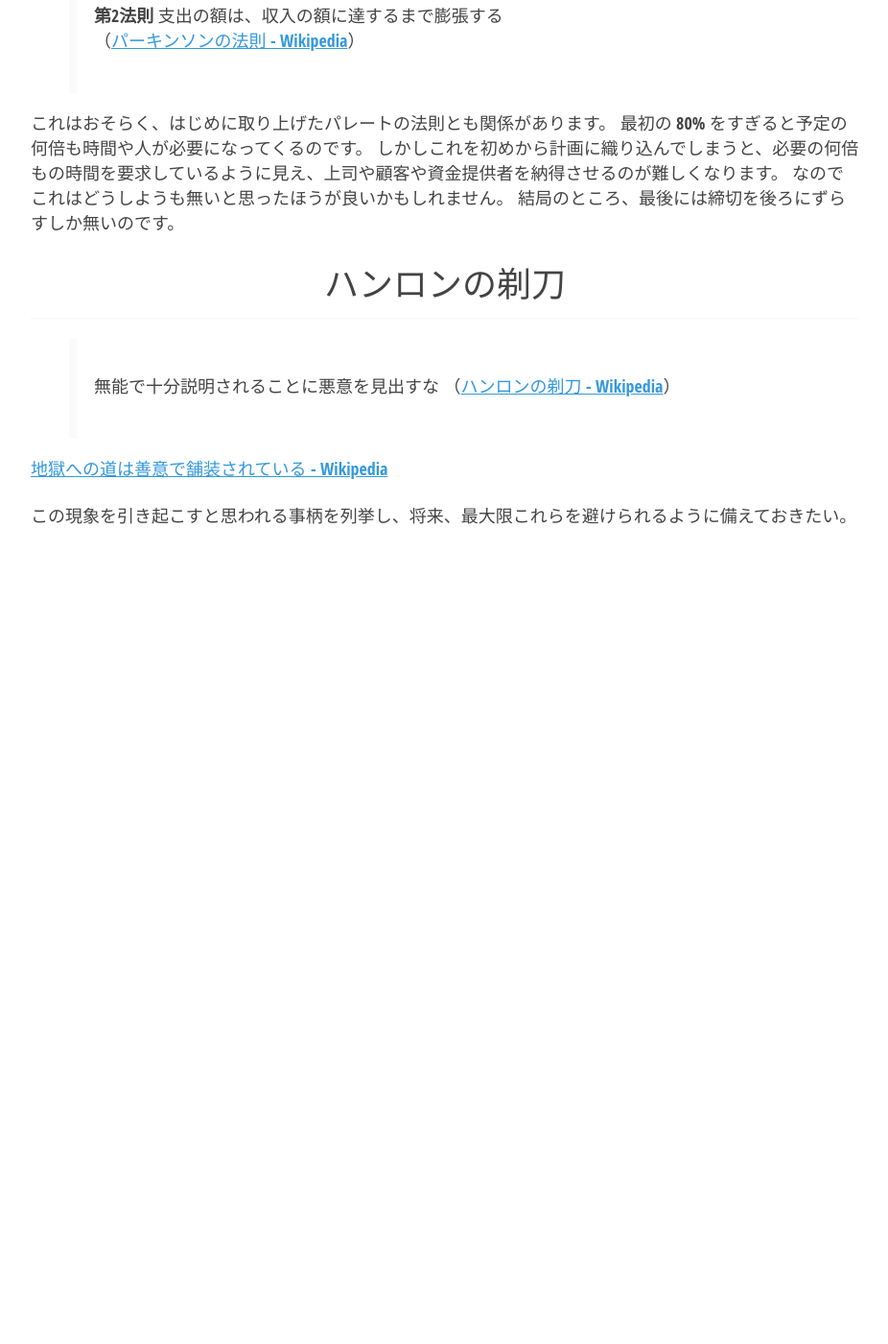
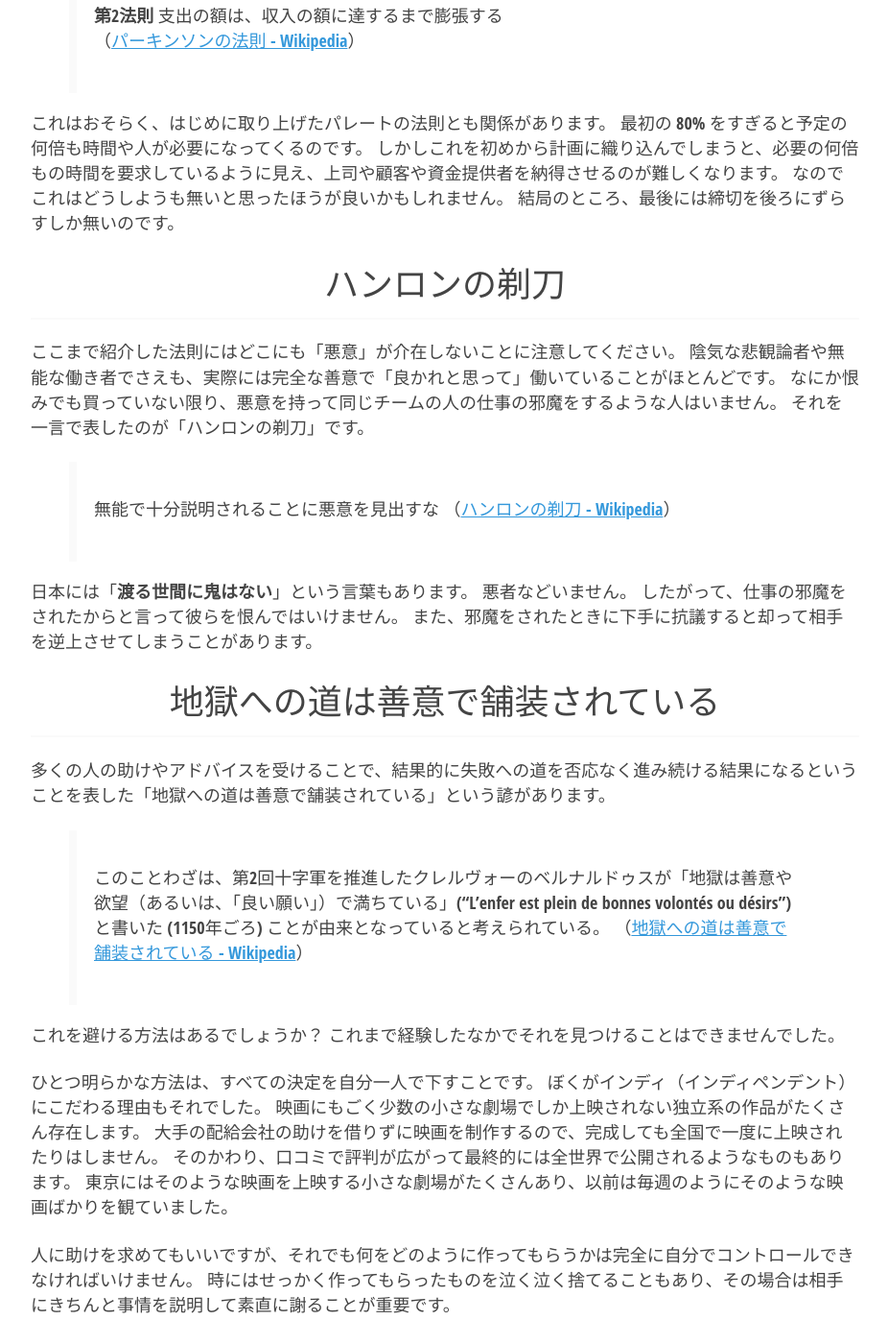
Before and after one commit to torus/torus.github.io, a Jekyll site: the page built from _posts/2024-06-01-the-road-to-hell.md, in a window 1280 px wide and 1400 px high, scrolled down 3531 px. Shown: the whole window at 96% size, without its empty margins (176-1102 px from the left). Built offline with Jekyll 4.4.1, drawn with Linux system fonts in a browser that asks for light colours; before the commit the page ends 4109 px from its top, so only the background shows below that.

Commit message:
Update 2024-06-01-the-road-to-hell.md

```diff
--- a/_posts/2024-06-01-the-road-to-hell.md
+++ b/_posts/2024-06-01-the-road-to-hell.md
@@ -109,12 +109,35 @@ title: （それでも）ゲーム開発を続ける方法
 
 ### ハンロンの剃刀
 
-
+ここまで紹介した法則にはどこにも「悪意」が介在しないことに注意してください。
+陰気な悲観論者や無能な働き者でさえも、実際には完全な善意で「良かれと思って」働いていることがほとんどです。
+なにか恨みでも買っていない限り、悪意を持って同じチームの人の仕事の邪魔をするような人はいません。
+それを一言で表したのが「ハンロンの剃刀」です。
 
 > 無能で十分説明されることに悪意を見出すな
 > （[ハンロンの剃刀 - Wikipedia](https://ja.wikipedia.org/wiki/%E3%83%8F%E3%83%B3%E3%83%AD%E3%83%B3%E3%81%AE%E5%89%83%E5%88%80)）
 
+日本には「**渡る世間に鬼はない**」という言葉もあります。
+悪者などいません。
+したがって、仕事の邪魔をされたからと言って彼らを恨んではいけません。
+また、邪魔をされたときに下手に抗議すると却って相手を逆上させてしまうことがあります。
 
-[地獄への道は善意で舗装されている - Wikipedia](https://ja.wikipedia.org/wiki/%E5%9C%B0%E7%8D%84%E3%81%B8%E3%81%AE%E9%81%93%E3%81%AF%E5%96%84%E6%84%8F%E3%81%A7%E8%88%97%E8%A3%85%E3%81%95%E3%82%8C%E3%81%A6%E3%81%84%E3%82%8B)
+### 地獄への道は善意で舗装されている
 
-この現象を引き起こすと思われる事柄を列挙し、将来、最大限これらを避けられるように備えておきたい。
+多くの人の助けやアドバイスを受けることで、結果的に失敗への道を否応なく進み続ける結果になるということを表した「地獄への道は善意で舗装されている」という諺があります。
+
+> このことわざは、第2回十字軍を推進したクレルヴォーのベルナルドゥスが「地獄は善意や欲望（あるいは、「良い願い」）で満ちている」("L'enfer est plein de bonnes volontés ou désirs") と書いた (1150年ごろ) ことが由来となっていると考えられている。
+> （[地獄への道は善意で舗装されている - Wikipedia](https://ja.wikipedia.org/wiki/%E5%9C%B0%E7%8D%84%E3%81%B8%E3%81%AE%E9%81%93%E3%81%AF%E5%96%84%E6%84%8F%E3%81%A7%E8%88%97%E8%A3%85%E3%81%95%E3%82%8C%E3%81%A6%E3%81%84%E3%82%8B)）
+
+これを避ける方法はあるでしょうか？
+これまで経験したなかでそれを見つけることはできませんでした。
+
+ひとつ明らかな方法は、すべての決定を自分一人で下すことです。
+ぼくがインディ（インディペンデント）にこだわる理由もそれでした。
+映画にもごく少数の小さな劇場でしか上映されない独立系の作品がたくさん存在します。
+大手の配給会社の助けを借りずに映画を制作するので、完成しても全国で一度に上映されたりはしません。
+そのかわり、口コミで評判が広がって最終的には全世界で公開されるようなものもあります。
+東京にはそのような映画を上映する小さな劇場がたくさんあり、以前は毎週のようにそのような映画ばかりを観ていました。
+
+人に助けを求めてもいいですが、それでも何をどのように作ってもらうかは完全に自分でコントロールできなければいけません。
+時にはせっかく作ってもらったものを泣く泣く捨てることもあり、その場合は相手にきちんと事情を説明して素直に謝ることが重要です。
```
